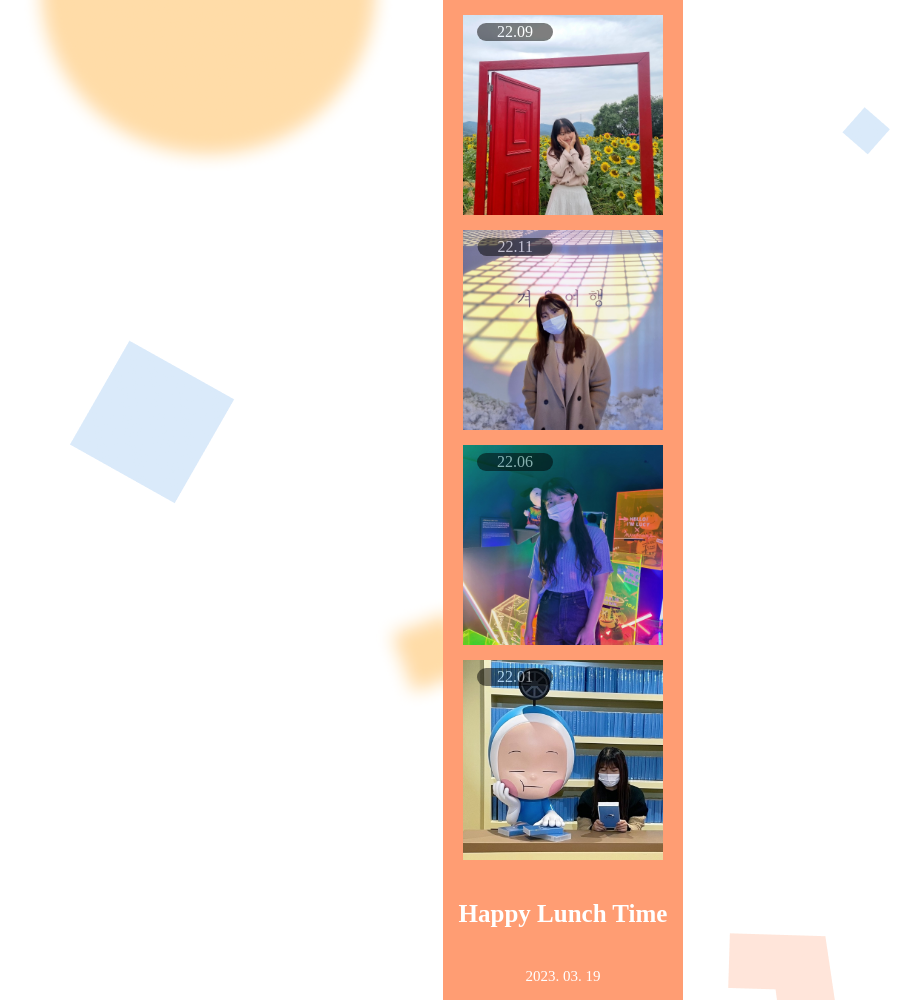
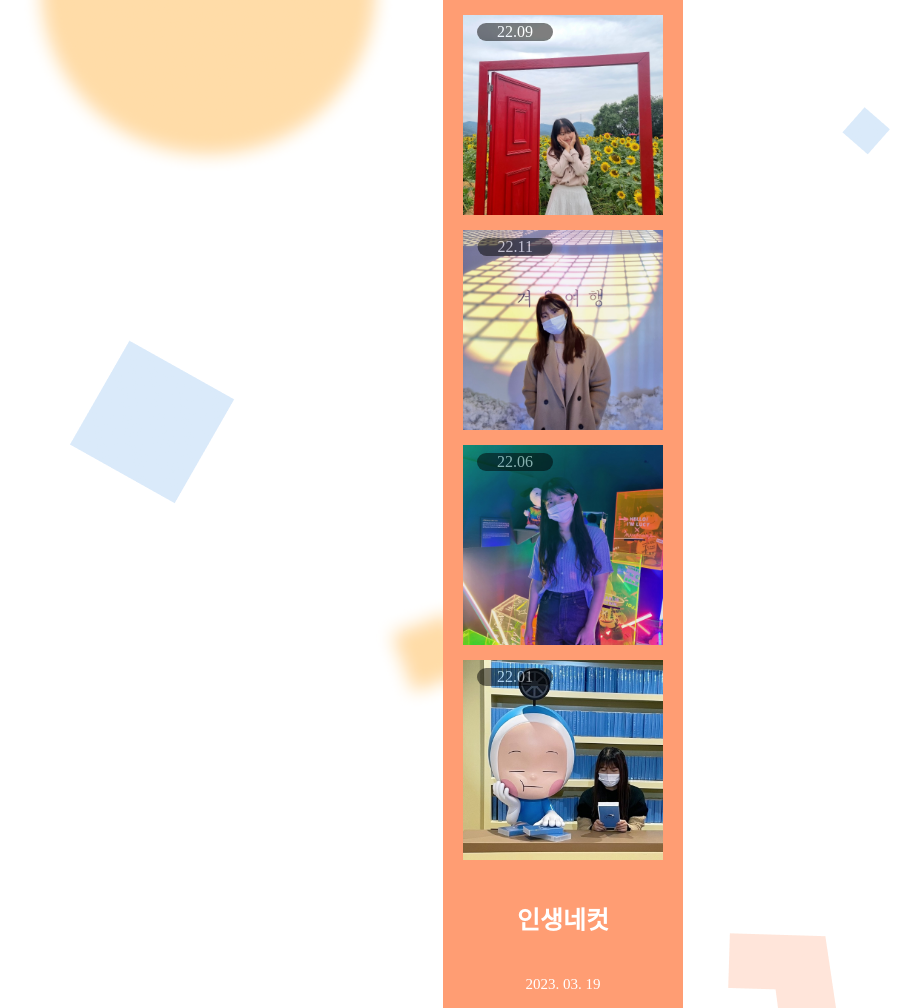
Before and after one commit to haim1121/chayyim, a plain HTML site: page index.html in a window 1280 px wide. Shown: the whole page, without its empty margins (77-998 px from the left). Drawn offline with Linux system fonts and the light colour scheme; a web font is replaced by a local one.

Commit message:
title motify

```diff
--- a/index.html
+++ b/index.html
@@ -126,7 +126,7 @@
             </span>
         </div>
         <div class="footer">
-            <p class="f-title">Happy Lunch Time</p>
+            <p class="f-title">인생네컷</p>
             <p class="f-date">2023. 03. 19</p>
         </div>
     </div>
```
